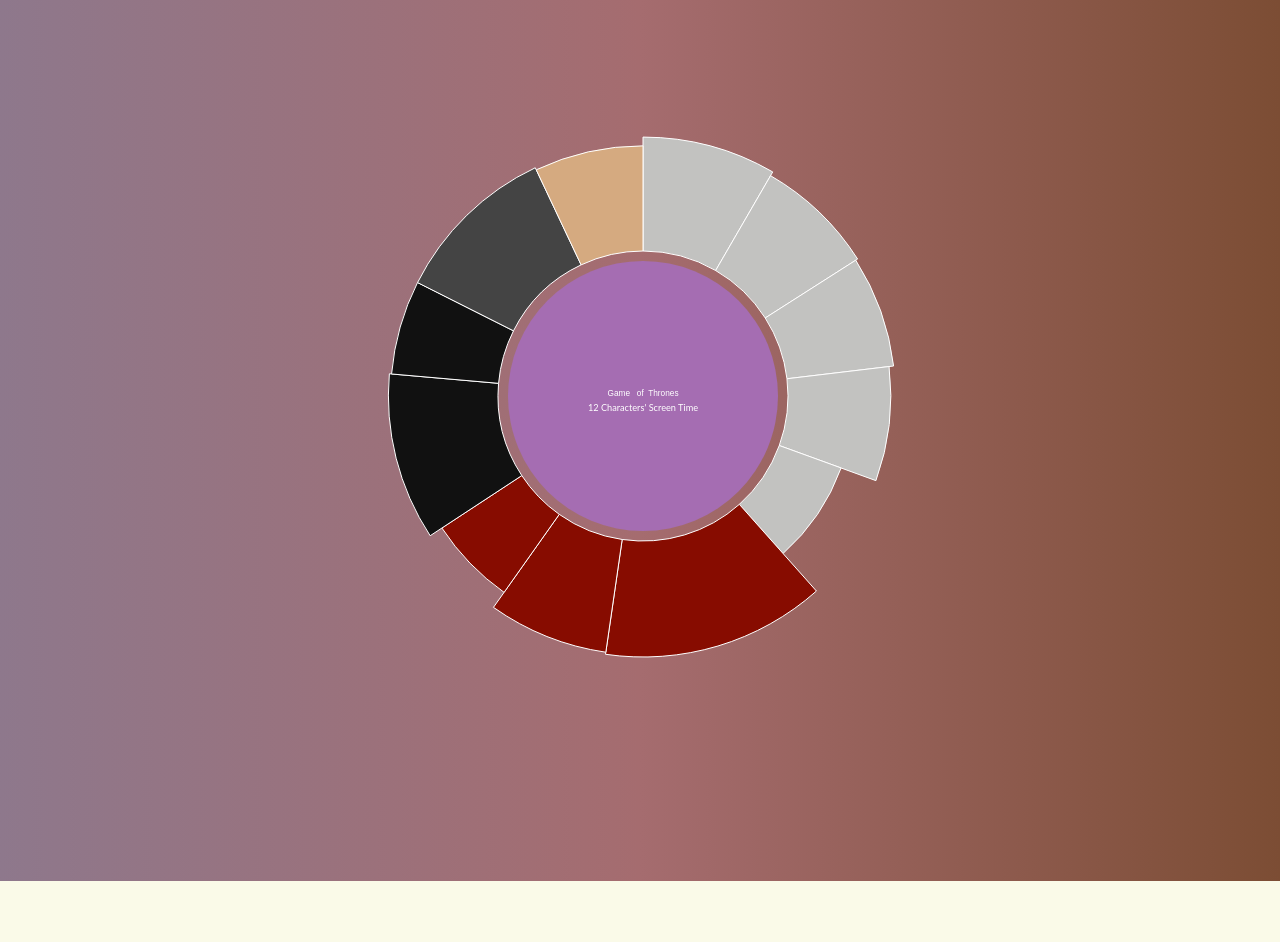
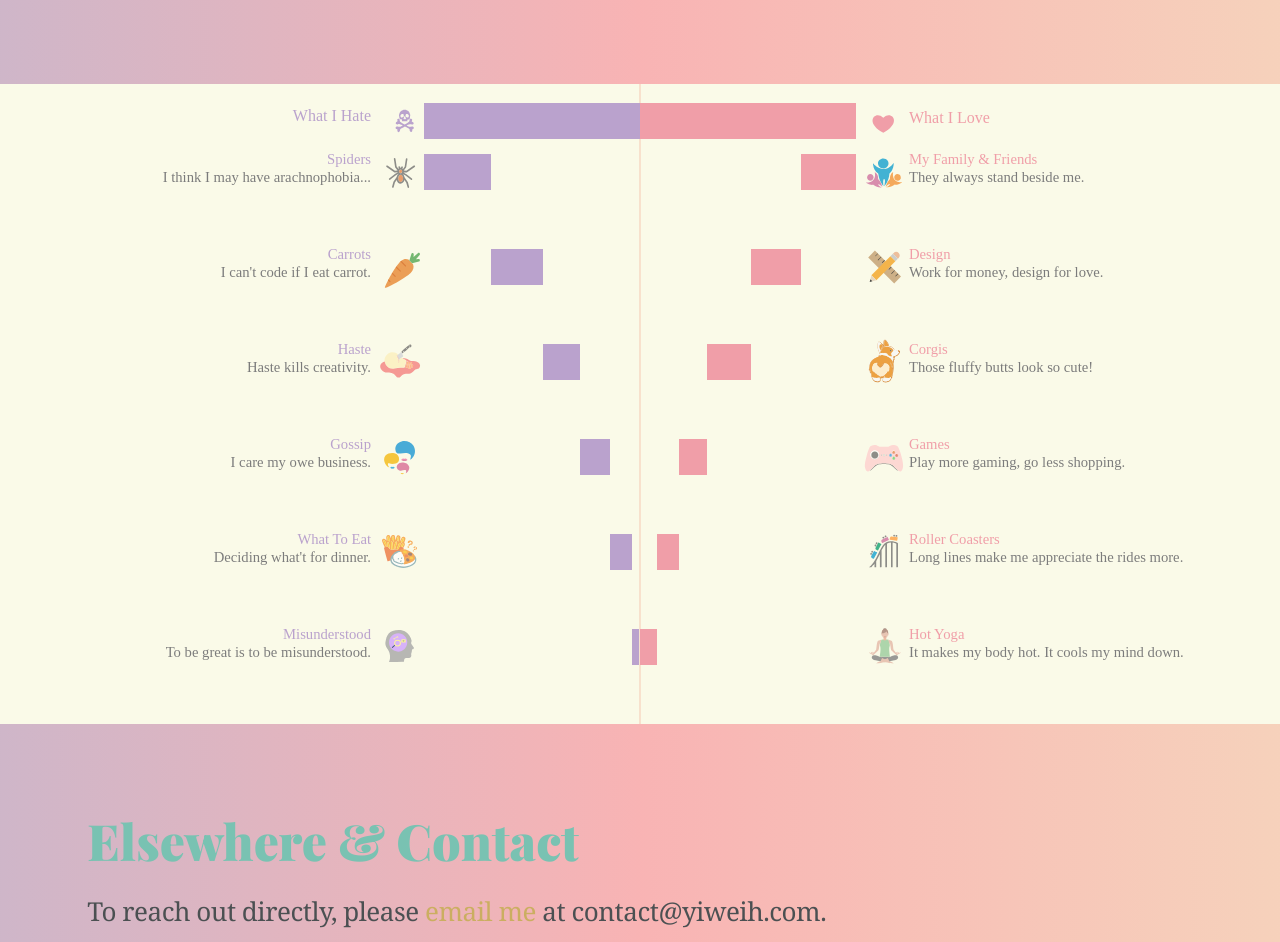
Before and after one commit to zlxstc/portfolio, a plain HTML site: page about.html in a window 1280 px wide. Shown: the part 331-1273 px from the top of the page. Drawn offline with nearby package versions, Linux system fonts and the light colour scheme.

Commit message:
added lovehatechart

```diff
--- a/about.html
+++ b/about.html
@@ -8,10 +8,13 @@
 	<link href='https://fonts.googleapis.com/css?family=Source+Sans+Pro:400,400italic,700' rel='stylesheet' type='text/css'>
 	<link href='https://fonts.googleapis.com/css?family=Playfair+Display:900' rel='stylesheet' type='text/css'>
 	<link rel="stylesheet" type="text/css" href="resources/css/style.css">
+	<link rel="stylesheet" type="text/css" href="resources/css/about.css">
 
 	<!--<link rel="stylesheet" type="text/css" href="resources/css/reet.css">-->
-    <script src="http://d3js.org/d3.v3.min.js"></script>
-    <script src="/resources/js/chart.js"></script>
+
+
+	<!--<svg src="/resource/img/love-hate.svg"></svg>
+<script src="/resources/js/chart.js"></script>-->
 
 	<meta name="google-site-verification" content="Ltg0s0QdcEOwLMl9AAaTHNKaUi2nbK8ITg40clzj2hA" />
 	<title>Eevee's Playground</title>
@@ -54,6 +57,7 @@
 			</nav>
 			<!-- /#site-navigation -->
 		</header>
+
 		<div id="content" class="site-content">
 
 			<div id="primary" class="content-area">
@@ -66,7 +70,12 @@
 								<h1>What I Love &amp; Hate Chart</h1>
 							</div>
 
+							<div id="about" class="full-wh">
+								<div id="svg-container"></div>
+								<svg id="love-hate-chart"> </svg>
 						</div>
+						</div>
+
 					</article>
 					<!-- #post-## -->
 				</main>
@@ -111,11 +120,12 @@
 
 			</div>
 		</footer>
-        <script>
-
-        </script>
+		<script src="http://d3js.org/d3.v3.min.js"></script>
+		<script src="/resources/js/CV.js"></script>
+		<script src="/resources/js/about.js"></script>
 
 	</div>
 
 </body>
+
 </html>
--- /dev/null
+++ b/resources/css/about.css
@@ -0,0 +1,74 @@
+svg#love-hate-icons {
+    margin: 0px auto;
+}
+
+#svg-container {
+    position: absolute;
+    left: 0;
+    width: 100%;
+}
+
+svg#love-hate-chart {
+    position: relative;
+    z-index: 1;
+}
+
+#love-hate-chart text.love-text.title{
+    font-size: 12pt;
+    fill: #f09ea8;
+}
+
+#love-hate-chart text.hate-text.title {
+    font-size: 12pt;
+    fill: rgb(186, 163, 205);
+}
+
+svg#love-hate-chart, svg#love-hate-icons{
+    display: block;
+    border: none;
+    margin: 0px auto;
+}
+
+#svg-like-hate>g{
+   opacity: 0.1;
+   visibility: hidden;
+}
+
+#love-hate-chart rect.love-item {
+    fill: #f09ea8;
+}
+
+#love-hate-chart rect.hate-item {
+    fill: hsl(273, 30%, 72%);
+}
+
+#love-hate-chart rect.hate-item.hate-parent {
+    fill: transparent;
+    fill: hsl(273, 30%, 72%);
+    stroke-width: 2;
+}
+
+#love-hate-chart rect.love-item.love-parent {
+    fill: transparent;
+    fill: hsl(353, 73%, 78%);
+    stroke-width: 2;
+}
+
+#love-hate-chart line.vertical-line {
+    stroke: hsl(20, 78%, 83%);
+}
+
+#love-hate-chart text.hate-text {
+    fill: hsl(273, 30%, 72%);
+}
+
+#love-hate-chart text {
+    font-family: Calibri,"Myriad Pro", "Open Sans", "Fira Sans", sans-serif;
+    font-size: 11pt;
+    fill: #7B7B7B;
+    font-family: RooneySans;
+}
+
+#love-hate-chart text.love-text {
+    fill: #f09ea8;
+}
--- a/resources/css/style.css
+++ b/resources/css/style.css
@@ -19,11 +19,10 @@
   clear: both;
   visibility: hidden; }
 
-body {
+html, body {
   background: #fafae8;
   color: #4b5052;
-  font-family: "abril-text", georgia;
-  }
+  font-family: "abril-text", georgia; }
 
 a {
   text-decoration: none; }
@@ -451,7 +450,12 @@ h1 {
         color: #4b5052; }
 
 .elsewhere {
-  background: #fafae8;
+  background:  -moz-linear-gradient(left, rgba(196, 165, 193, 0.8) 0%, rgba(248, 162, 167, 0.8) 50%, rgba(245, 199, 176, 0.8) 100%);
+  background: -webkit-gradient(linear, left top, right top, color-stop(0%, rgba(196, 165, 193, 0.8)), color-stop(50%, rgba(248, 162, 167, 0.8)), color-stop(100%, rgba(245, 199, 176, 0.8)));
+  background: -webkit-linear-gradient(left, rgba(196, 165, 193, 0.8) 0%, rgba(248, 162, 167, 0.8) 50%, rgba(245, 199, 176, 0.8) 100%);
+  background: -o-linear-gradient(left, rgba(196, 165, 193, 0.8) 0%, rgba(248, 162, 167, 0.8) 50%, rgba(245, 199, 176, 0.8) 100%);
+  background: -ms-linear-gradient(left, rgba(196, 165, 193, 0.8) 0%, rgba(248, 162, 167, 0.8) 50%, rgba(245, 199, 176, 0.8) 100%);
+  background: linear-gradient(to right, rgba(196, 165, 193, 0.8) 0%, rgba(248, 162, 167, 0.8) 50%, rgba(245, 199, 176, 0.8) 100%);
   padding: 6.818181818%; }
   .elsewhere h1 {
     color: #79c2b2;
@@ -895,11 +899,11 @@ h1 {
   .case-study .featured-banner,
   .about-content .featured-banner {
     background: -moz-linear-gradient(left, rgba(196, 165, 193, 0.8) 0%, rgba(248, 162, 167, 0.8) 50%, rgba(245, 199, 176, 0.8) 100%);
-    background: -webkit-gradient(linear, left top, right top, color-stop(0%, rgba(196, 165, 193, 0.8)), color-stop(50%, rgba(248, 162, 167, 0.8)), color-stop(100%, rgba(245, 199, 176, 0.8)));
-    background: -webkit-linear-gradient(left, rgba(196, 165, 193, 0.8) 0%, rgba(248, 162, 167, 0.8) 50%, rgba(245, 199, 176, 0.8) 100%);
-    background: -o-linear-gradient(left, rgba(196, 165, 193, 0.8) 0%, rgba(248, 162, 167, 0.8) 50%, rgba(245, 199, 176, 0.8) 100%);
-    background: -ms-linear-gradient(left, rgba(196, 165, 193, 0.8) 0%, rgba(248, 162, 167, 0.8) 50%, rgba(245, 199, 176, 0.8) 100%);
-    background: linear-gradient(to right, rgb(142, 120, 140) 0%, rgb(165, 108, 111) 50%, rgb(124, 77, 52) 100%);
+  background: -webkit-gradient(linear, left top, right top, color-stop(0%, rgba(196, 165, 193, 0.8)), color-stop(50%, rgba(248, 162, 167, 0.8)), color-stop(100%, rgba(245, 199, 176, 0.8)));
+  background: -webkit-linear-gradient(left, rgba(196, 165, 193, 0.8) 0%, rgba(248, 162, 167, 0.8) 50%, rgba(245, 199, 176, 0.8) 100%);
+  background: -o-linear-gradient(left, rgba(196, 165, 193, 0.8) 0%, rgba(248, 162, 167, 0.8) 50%, rgba(245, 199, 176, 0.8) 100%);
+  background: -ms-linear-gradient(left, rgba(196, 165, 193, 0.8) 0%, rgba(248, 162, 167, 0.8) 50%, rgba(245, 199, 176, 0.8) 100%);
+  background: linear-gradient(to right, rgba(196, 165, 193, 0.8) 0%, rgba(248, 162, 167, 0.8) 50%, rgba(245, 199, 176, 0.8) 100%);
     filter: progid:DXImageTransform.Microsoft.gradient(startColorstr='#cc79c2b2', endColorstr='#ccf1b0bf',GradientType=1 );
     box-shadow: 0 1px 3px 0 rgba(0, 0, 0, 0.2);
     padding: 6.818181818% 0;
@@ -954,7 +958,7 @@ h1 {
     margin-top: 20px; }
 
 .about-content {
-  background: #fafae8; }
+  background:#fafae8; }
   .about-content .featured-banner {
     box-shadow: none; }
   .about-content h2 {
@@ -1940,7 +1944,7 @@ h3.comment-reply-title {
       padding: 30px 0 0 30px; }
 
   .about-content .featured-banner h1 {
-    font-size: 34px; }
+      font-size: 34px; } }
 /* Text meant only for screen readers. */
 .screen-reader-text {
   clip: rect(1px, 1px, 1px, 1px);
@@ -1949,7 +1953,7 @@ h3.comment-reply-title {
   width: 1px;
   overflow: hidden; }
 
-.bar:hover{
+.bar:hover {
     opacity:.8;
     cursor: pointer;
     cursor: hand;
--- /dev/null
+++ b/resources/js/CV.js
@@ -0,0 +1,22 @@
+CV = {
+
+    about: {
+        love: [
+			{name: 'My Family & Friends',value: 10,desc: 'They always stand beside me.',id: 'family'},
+            {name: 'Design',value: 9,desc: 'Work for money, design for love.',id: 'design'},
+            {name: 'Roller Coasters',value: 4,desc: 'Long lines make me appreciate the rides more.',id: 'roller'},
+            {name: 'Corgis',value: 8,desc: 'Those fluffy butts look so cute!',id: 'corgis'},
+            {name: 'Games',value: 5,desc: 'Play more gaming, go less shopping.',id: 'game'},
+            {name: 'Hot Yoga',value: 3,desc: 'It makes my body hot. It cools my mind down.',id: 'yoga'},
+        ],
+        hate: [
+			{name: 'Spiders',value: 9,desc: 'I think I may have arachnophobia...',id: 'spiders'},
+            {name: 'Carrots',value: 7,desc: 'I can\'t code if I eat carrot.',id: 'carrots'},
+            {name: 'Haste',value: 5,desc: 'Haste kills creativity.',id: 'haste'},
+            {name: 'Gossip',value: 4,desc: 'I care my owe business.',id: 'gossip'},
+            {name: 'What To Eat',value: 3,desc: 'Deciding what\'t for dinner.',id: 'decide'},
+            {name: 'Misunderstood',value: 1,desc: 'To be great is to be misunderstood.',id: 'misunderstood'}
+        ]
+    },
+
+};
--- /dev/null
+++ b/resources/js/about.js
@@ -0,0 +1,373 @@
+	// TO-DO
+	// DON'T FORGET TO ADD COLOR CHANGING FROM RED/GREEN TO BLACK GRADUALLY
+	// AND DRAW SOME F*CKING ICONS
+
+	var vis = d3.select('#love-hate-chart');
+	var imported;
+	var titles = {
+		love: [{
+			name: 'What I Love',
+			id: 'love'
+        }],
+		hate: [{
+			name: 'What I Hate',
+			id: 'hate'
+        }]
+	};
+
+
+	var data = CV.about;
+	//Import the plane
+	d3.xml("/resources/img/love-hate.svg", "image/svg+xml", function (xml) {
+		var importedNode = document.importNode(xml.documentElement, true);
+		document.getElementById('svg-container').appendChild(importedNode);
+		imported = d3.select('#love-hate-icons');
+		initVis();
+	});
+
+	function initVis() {
+
+		var loveHate = {};
+
+		var width = window.innerWidth / 2 * 0.9,
+			height = Math.min(window.innerHeight * 0.8, 900);
+		var rectHeight = 10 + parseInt(height / 720 * 30);
+		var offsetY = rectHeight + 15;
+
+		var barOffset = 120 + parseInt(width / 960 * 400);
+		var textOffset = 53;
+		var iconOffset = 10;
+
+		var margin = {
+			top: 10,
+			left: 15,
+			botom: 10,
+			right: 15
+		}
+
+
+		F = function (name) {
+			var v, params = Array.prototype.slice.call(arguments, 1);
+			return function (o) {
+				return (typeof (v = o[name]) === 'function' ? v.apply(o, params) : v);
+			};
+		};
+
+		I = function (d) {
+			return d;
+		};
+
+		strongInOut = function (t) {
+			var b = 0;
+			var c = 1;
+			var d = 1;
+			t /= d / 2;
+			if (t < 1)
+				return -c / 2 * (Math.sqrt(1 - t * t) - 1) + b;
+			t -= 2;
+			return c / 2 * (Math.sqrt(1 - t * t) + 1) + b;
+		}
+
+
+		d3.selection.prototype.animate = function (opts) {
+			!opts && (opts = {})
+			var dur = opts.duration ? opts.duration : 1500;
+			var ease = opts.ease ? opts.ease : d3.ease('exp-out');
+			var delay = opts.delay ? opts.delay : 0;
+			delete opts.duration;
+			var t = this.transition().ease(ease).duration(dur).delay(delay);
+			return t;
+		};
+
+		vis.attr({
+			width: width * 2,
+			height: height
+		});
+
+		imported.attr({
+			width: width * 2,
+			height: height,
+			viewBox: '0 0 ' + (width * 2) + ' ' + height
+		});
+
+
+		var parentDelay = 300;
+		var parentDuration = 1000;
+
+		var childrenDelay = 1500;
+		var preChildrenDelay = childrenDelay - 400;
+		var childrenDuration = 1500;
+		var textDuration = 1500;
+
+		var maxElemObj = data.love.length > data.hate.length ? data.love : data.hate;
+
+		var y = d3.scale.ordinal()
+			.rangeRoundBands([offsetY, height], .2)
+			.domain(d3.keys(maxElemObj));
+
+
+		//Vertical Line
+		vis.append('line').attr({
+			class: 'vertical-line',
+			x1: width,
+			y1: 0,
+			x2: width,
+			y2: 0
+		}).animate({
+			delay: parentDelay + parentDuration + preChildrenDelay
+		}).attr({
+			y2: height
+		})
+
+
+		for (var key in data) {
+			var offset = width - barOffset;
+			var title = titles[key];
+
+			data[key].sort(function (a, b) {
+				return b.value - a.value;
+			})
+			var subData = data[key].map(F('value'));
+
+			var left = key == 'hate';
+
+			var elem = vis.append('g').attr({
+				class: key
+			});
+			loveHate[key] = elem;
+
+			var sum = d3.sum(subData);
+
+			var x = d3.scale.linear()
+				.domain([0, d3.max(subData)])
+				.rangeRound([0, width]).nice()
+
+			var w = d3.scale.linear()
+				.domain([0, sum])
+				.rangeRound([0, width - barOffset])
+			//.nice()
+
+			//Titles
+			var titleText = elem.append('g')
+				.selectAll('.' + key + '-text')
+				.data(title);
+
+			var titleTextEnter = titleText.enter().append('text');
+			titleTextEnter.attr({
+				class: key + '-text title',
+				dy: function (d, i) {
+					var elem = imported.select('#svg-' + d.id);
+					var w = elem.node().getBoundingClientRect().width,
+						h = elem.node().getBoundingClientRect().height;
+					var x = left ? barOffset - w - iconOffset : 2 * width - barOffset + iconOffset;
+					elem.attr('transform', 'translate(' + x + ',' + (y.range()[0] - offsetY + rectHeight / 2 - h / 2) + ')')
+						.style({
+							visibility: 'visible',
+							opacity: 0
+						})
+						.animate({
+							duration: textDuration,
+							delay: function (d, i) {
+								return parentDelay + parentDuration
+							},
+							ease: 'linear'
+						})
+						.style({
+							opacity: 1
+						});
+					return (y.range()[0] - offsetY + rectHeight / 2 - h / 2);
+				},
+				'dominant-baseline': 'hanging ',
+				dx: width,
+				opacity: 0,
+				'text-anchor': function (d) {
+					return left ? 'end' : 'begin';
+				}
+			}).text(function (d) {
+				return d.name
+			})
+
+			titleTextEnter
+				.animate({
+					duration: parentDuration,
+					delay: function (d, i) {
+						return parentDelay
+					}
+				})
+				.attr({
+					dx: function (d) {
+						return left ? barOffset - textOffset : 2 * width - barOffset + textOffset;
+					},
+					opacity: 1
+				});
+
+
+
+
+			//Parents
+			var parentRect = elem
+				.append('g')
+				.append('rect')
+				.attr({
+					class: key + '-item ' + key + '-parent',
+					width: 0,
+					y: y.range()[0] - offsetY,
+					height: rectHeight,
+					x: width,
+					fill: 'none'
+				}).animate({
+					ease: strongInOut,
+					duration: parentDuration,
+					delay: parentDelay
+				})
+				.attr({
+					x: left ? barOffset : width,
+					width: w(sum)
+				});
+
+
+
+
+			//Rectangles
+			var rects = elem.append('g')
+				.selectAll('.' + key + '-item')
+				.data(subData);
+
+			var enter = rects.enter().append('rect');
+			enter.attr({
+				class: key + '-item',
+				width: 0,
+				y: y.range()[0] - offsetY,
+				height: rectHeight,
+				x: width
+			})
+
+			//Rectangles first animation
+			enter.animate({
+					ease: strongInOut,
+					duration: parentDuration,
+					delay: parentDelay
+				})
+				.attr({
+					x: function (d) {
+						var val;
+
+						if (left) {
+							val = width - offset;
+							offset -= w(d);
+						} else {
+							offset -= w(d);
+							val = width + offset
+						}
+
+						return val;
+					},
+					width: w
+
+				})
+
+			//Rectangles second animation
+			enter.animate({
+					delay: childrenDelay + parentDuration + parentDelay
+				})
+				.attr({
+					y: function (d, i) {
+						return y(i)
+					}
+
+				})
+
+			//Names
+			var texts = elem.append('g')
+				.selectAll('.' + key + '-text')
+				.data(data[key]);
+
+			var textEnter = texts.enter().append('text');
+			textEnter.attr({
+				class: key + '-text',
+				dy: function (d, i) {
+					var elem = imported.select('#svg-' + d.id);
+					var w = elem.node().getBoundingClientRect().width,
+						h = elem.node().getBoundingClientRect().height;
+					var x = left ? barOffset - w - iconOffset : 2 * width - barOffset + iconOffset;
+					elem.attr('transform', 'translate(' + x + ',' + (y(i) - h / 2 + rectHeight / 2) + ')')
+						.style({
+							visibility: 'visible',
+							opacity: 0
+						})
+						.animate({
+							duration: textDuration,
+							delay: function (d, i) {
+								return parentDelay + parentDuration + preChildrenDelay + textDuration + i * 40
+							},
+							ease: 'linear'
+						})
+						.style({
+							opacity: 1
+						});
+					return y(i);
+				},
+				'dominant-baseline': 'hanging ',
+				dx: width,
+				opacity: 0,
+				'text-anchor': function (d) {
+					return left ? 'end' : 'begin';
+				}
+			}).text(function (d) {
+				return d.name
+			})
+
+			textEnter
+				.animate({
+					duration: textDuration,
+					delay: function (d, i) {
+						return parentDelay + parentDuration + preChildrenDelay + i * 40
+					}
+				})
+				.attr({
+					dx: function (d) {
+						return left ? barOffset - textOffset : 2 * width - barOffset + textOffset;
+					},
+					opacity: 1
+				});
+
+			//Descriptions
+			var descs = elem.append('g')
+				.selectAll('.' + key + 'desc-text')
+				.data(data[key]);
+
+
+			var descEnter = descs.enter().append('text');
+
+			descEnter.attr({
+				class: key + 'desc-text',
+				dy: function (d, i) {
+					return y(i);
+				},
+				'dominant-baseline': 'hanging',
+				dx: function (d) {
+					return left ? barOffset - textOffset : 2 * width - barOffset + textOffset;
+				},
+				opacity: 0,
+				'text-anchor': function (d) {
+					return left ? 'end' : 'begin';
+				}
+			}).text(function (d) {
+				return d.desc
+			})
+
+			descEnter
+				.animate({
+					delay: function (d, i) {
+						return parentDelay + parentDuration + preChildrenDelay + textDuration + i * 40
+					}
+				})
+				.attr({
+					dy: function (d, i) {
+						return y(i) + rectHeight / 2;
+					},
+					opacity: 1
+				});
+
+		}
+	}
--- a/resources/js/chart.js
+++ b/resources/js/chart.js
@@ -1,54 +1,49 @@
-var data_url = "/resources/data/first-lah.json";
-            var colors_url = "/resources/data/second-lah.json";
+var data_url = "https://s3-us-west-2.amazonaws.com/s.cdpn.io/29725/got.json";
+var colors_url = "https://s3-us-west-2.amazonaws.com/s.cdpn.io/29725/house_colors.json";
 var data, house_colors;
 d3.json(data_url, loadData);
 
-            function loadData(json) {
+function loadData(json){
   //data
   data = sortData(json);
 
-                d3.json(colors_url, function(colors) {
+  d3.json(colors_url, function(colors){
     house_colors = colors;
     visualize();
 
-                    window.onresize = function() {
+    window.onresize = function(){
       d3.select("svg").remove();
       visualize();
     };
   });
 }
 
-            function visualize() {
+function visualize(){
   //style
   var pad = 10;
-                var h = window.innerHeight - pad;
-                var w = window.innerWidth - pad;
-                var size = 580;
-                var r = size / 4;
-                var barWidth = w / data.length;
+  var h = window.innerHeight-pad;
+  var w = window.innerWidth-pad;
+  var size = 680;
+  var r = size/4;
+  var barWidth = w/data.length;
   var animTime = 1500;
 
   var radiusScale = d3.scale.sqrt()
-                    .domain([0, d3.max(data, function(d) {
-                        return d.episodes
-                    })])
-                    .range([0, r * 0.8]);
+    .domain([0, d3.max(data, function(d){ return d.episodes })])
+    .range([0, r*0.6]);
 
   var colorScale = d3.scale.ordinal()
-                    .domain(arrayFromProperty(house_colors, "family"))
-                    .range(arrayFromProperty(house_colors, "color"));
-
+    .domain(arrayFromProperty(house_colors,"family"))
+    .range(arrayFromProperty(house_colors,"color"));
   //bars
   var svg = d3.select("#chart")
     .append("svg")
       .attr("height", h)
       .attr("width", w)
-                    .style("margin", pad / 2 + "px 0 0 " + pad / 2 + "px");
+      .style("margin", pad/2+"px 0 0 "+pad/2+"px");
 
   var pie = d3.layout.pie()
-                    .value(function(d) {
-                        return d.minutes + d.seconds / 60;
-                    })
+    .value(function(d){ return d.minutes + d.seconds/60; })
     .sort(null);
 
   var arc_zero = d3.svg.arc()
@@ -56,85 +51,73 @@ var data_url = "/resources/data/first-lah.json";
     .innerRadius(r);
 
   var arc = d3.svg.arc()
-                    .outerRadius(function(d) {
-                        return r + radiusScale(d.data.episodes)
-                    })
+    .outerRadius(function(d){ return r + radiusScale(d.data.episodes) })
     .innerRadius(r);
 
   var g = svg.append("g")
-                    .attr("transform", "translate(" + w / 2 + "," + h / 2 + ") rotate(-180)");
+    .attr("transform", "translate("+w/2+","+h/2+") rotate(-180)");
   g.transition().duration(animTime)
-                    .attr("transform", "translate(" + w / 2 + "," + h / 2 + ")");
+    .attr("transform", "translate("+w/2+","+h/2+")");
 
 
   var bars = g.selectAll("g")
     .data(pie(data)).enter()
     .append("g")
     .attr("class", "bar")
-                    .attr("id", function(d, i) {
-                        return i
-                    });
+    .attr("id", function(d,i){ return i });
 
   bars.append("path")
     .attr("d", arc_zero)
-                    .attr("stroke", "#FFF")
-                    .attr("fill", function(d) {
-                        return colorScale(d.data.family)
-                    })
+    .attr("stroke", "rgba(221, 179, 181, 0.8)")
+    .attr("fill", function(d){ return colorScale(d.data.family) })
     .transition().duration(animTime)
     .attr("d", arc);
 
   //text info
   var circle = g.append("circle")
-                    .attr("fill", "rgb(165, 109, 178)")
+    .attr("fill", "#333")
     .attr("r", 1)
     .transition().duration(animTime)
-                    .attr("r", r - 10);
+    .attr("r", r-5);
 
-                var title_default = "Game   of  Thrones";
+  var title_default = "What I love & What I hate ";
   var title = g.append("text")
       .text(title_default)
       .attr("xml:space", "preserve")
       .attr("text-anchor", "middle")
       .attr("font-family", "GameOfThrones, sans-serif")
-                    .attr("font-size", size / 70 + "px")
+      .attr("font-size", size/28+"px")
       .attr("fill", "white");
 
-                var subtitle_default = data.length + " Characters' Screen Time";
+  var subtitle_default = data.length + " aspects about me you will know from here!";
   var subtitle = g.append("text")
       .text(subtitle_default)
       .attr("xml:space", "preserve")
       .attr("text-anchor", "middle")
       .attr("font-family", "Lato, sans-serif")
-                    .attr("font-size", size / 63 + "px")
+      .attr("font-size", size/63+"px")
       .attr("fill", "white")
-                    .attr("y", size / 40);
+      .attr("y", size/20);
 
   var subtitle_family = g.append("text")
       .text("")
       .attr("xml:space", "preserve")
       .attr("text-anchor", "middle")
       .attr("font-family", "Lato, sans-serif")
-                    .attr("font-size", size / 63 + "px")
+      .attr("font-size", size/40+"px")
       .attr("fill", "white")
-                    .attr("y", size / 10);
+      .attr("y", size/10);
 
-                bars.on("mouseover", function(d) {
-                    title.text(d.data.name);
-                    subtitle.text(d3.round(d.data.minutes + d.data.seconds / 60, 1) + " min, " + d.data.episodes + " episodes");
-                    subtitle_family.text(d.data.family);
-                });
-                bars.on("mouseout", function(d) {
-                    title.text(title_default);
+  bars.on("mouseover", function(d){  title.text(d.data.name);
+                                     subtitle.text(d3.round(d.data.minutes + d.data.seconds/60, 1)+" min, "+d.data.episodes+" episodes");
+                                     subtitle_family.text(d.data.family);  });
+  bars.on("mouseout",  function(d){  title.text(title_default);
                                      subtitle.text(subtitle_default);
-                    subtitle_family.text("");
-                });
-                bars.on("click", function(d) {
-                    window.open(d.data.url, "_blank")
-                });
+                                     subtitle_family.text("");  });
+  bars.on("click",     function(d){  window.open(d.data.url, "_blank")  });
 }
 
-            function sortData(data) {
+function sortData(data){
   var filter = "episodes";
 
   //sort by filter
@@ -143,25 +126,23 @@ var data_url = "/resources/data/first-lah.json";
   //break array into families
   var families = d3.nest()
     .sortValues(sortProperty(filter))
-                    .key(function(d) {
-                        return d.family;
-                    })
+    .key(function(d) { return d.family; })
     .entries(data);
 
   //sort families by total filter
-                families.forEach(function(family) {
+  families.forEach(function(family){
     family.episodes = 0;
-                    family.values.forEach(function(member) {
+    family.values.forEach(function(member){
       family.episodes += member.episodes;
     })
   });
   families.sort(sortProperty(filter));
 
   //move "other" to end no matter what
-                families.forEach(function(obj, i) {
-                    if (obj.key === "Other") {
+  families.forEach(function(obj,i){
+    if (obj.key === "Other"){
       families.push(families[i])
-                        families.splice(i, 1);
+      families.splice(i,1);
       return;
     }
    });
@@ -169,9 +150,9 @@ var data_url = "/resources/data/first-lah.json";
   return flattenTree(families);
 }
 
-            function flattenTree(tree) {
+function flattenTree(tree){
   var arr = [];
-                tree.forEach(function(e, i) {
+  tree.forEach(function(e,i){
     arr.push(e.values);
   });
 
@@ -181,15 +162,15 @@ var data_url = "/resources/data/first-lah.json";
     return arr;
 }
 
-            function arrayFromProperty(arr, prop) {
+function arrayFromProperty(arr, prop){
   var new_arr = [];
-                arr.forEach(function(value) {
+  arr.forEach(function(value){
     new_arr.push(value[prop]);
   });
   return d3.set(new_arr).values();
 }
 
-            function sortProperty(property) {
+function sortProperty(property){
   return (function(a, b) {
             if (a[property] < b[property])
               return 1;
```
Also changed, not shown: resources/img/love-hate.svg (added), 1 other file. Lines whose indentation alone changed are shown as unchanged.
